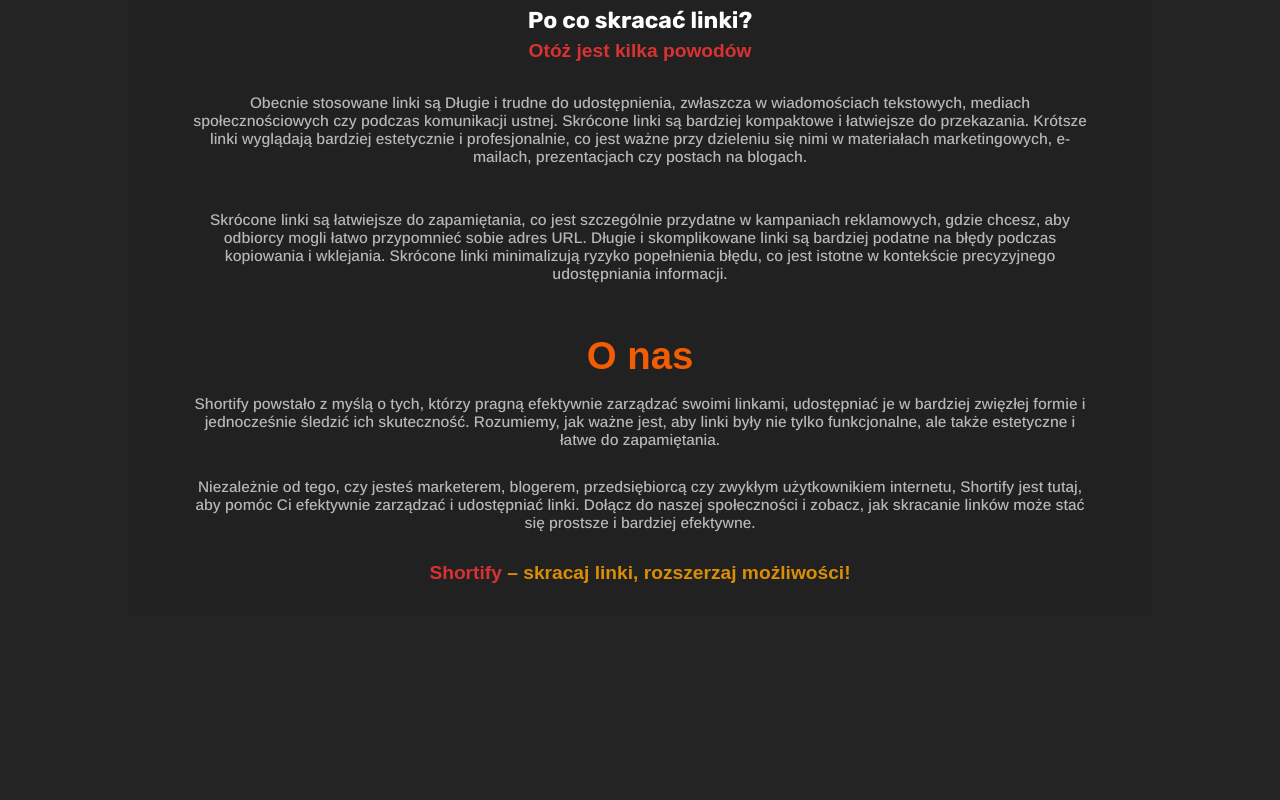
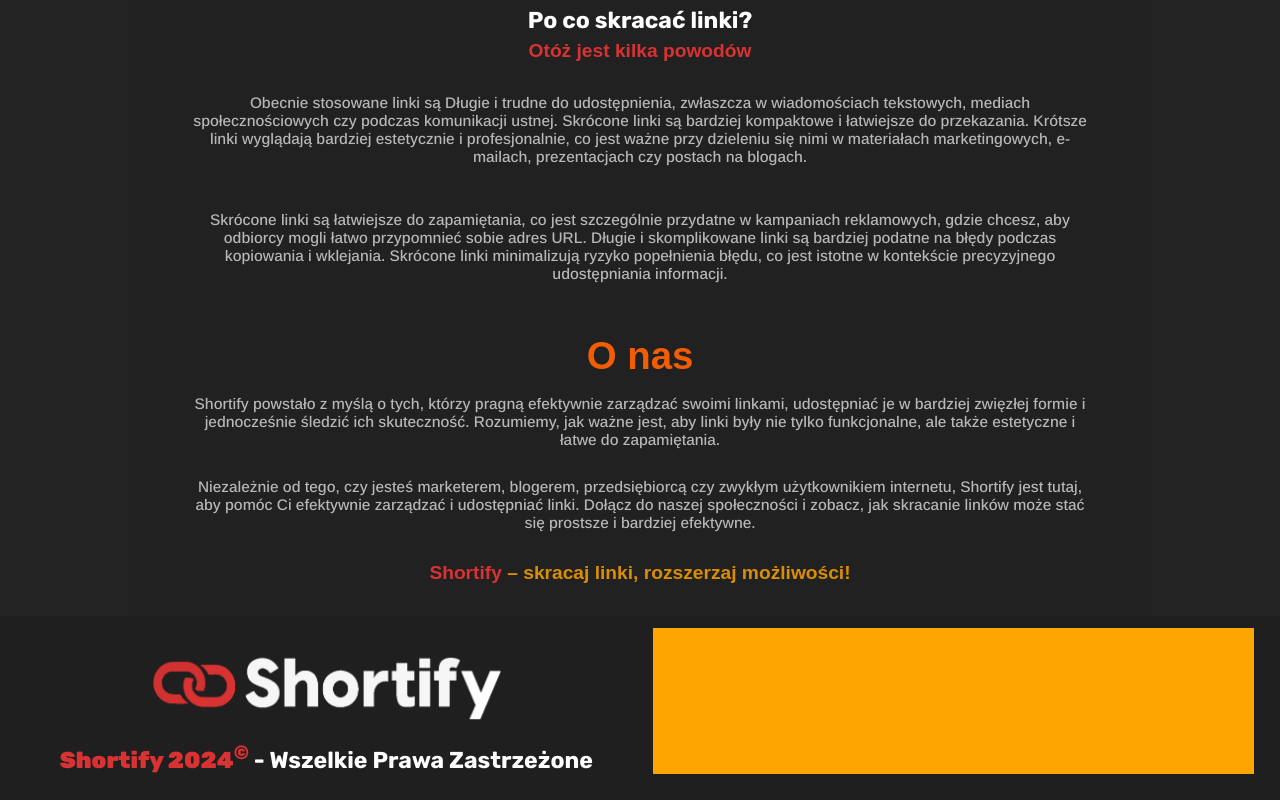
Before and after one commit to Rosiu2137/Shortify, a React (Create React App) app: page / in a window 1280 px wide. Shown: the part 862-1662 px from the top of the page. Before the commit the page ends 1478 px from the top, so only its background shows below. Built offline with nearby package versions, Linux system fonts and the light colour scheme; a web font is replaced by a local one.

Commit message:
Stworzenie stopki z logo

```diff
--- a/src/App.js
+++ b/src/App.js
@@ -6,6 +6,7 @@
 import About from './components/articles/about';
 import Nav from './components/nav/nav';
 import Welcome from './components/welcome/welcome';
+import Footer from './components/footer/footer';
 
 function App() {
   return (
@@ -33,9 +34,13 @@
 
             <About />
 
+
         </main>
+            <Footer />
     </div>
   );
 }
 
 export default App;
+
+// dodac animacje do jak to działa
--- /dev/null
+++ b/src/components/footer/footer.js
@@ -0,0 +1,28 @@
+import styles from './footer.module.css'
+import img from '../../assets/img/shortifyLogo.png'
+function Footer()
+{
+
+    const getYear = ()=>
+    {
+        const date = new Date()
+        return date.getFullYear()
+    }
+
+    return(
+        <footer className={styles.footer}>
+
+            <div className={styles.logo}>
+                <img src={img}/>
+                <h2><mark>Shortify {getYear()}<sup>&#169;</sup></mark> - Wszelkie Prawa Zastrzeżone</h2>
+            </div>
+
+            <div className={styles.docs}>
+
+            </div>
+
+        </footer>
+    )
+}
+
+export default Footer
--- /dev/null
+++ b/src/components/footer/footer.module.css
@@ -0,0 +1,35 @@
+.footer
+{
+    width:100%;
+    display: grid;
+    grid-template-columns: 1fr 1fr;
+    gap:2rem;
+    padding: 1rem 2rem 2rem 2rem;
+    background-color: #1f1f1f;
+}
+.logo
+{
+    display: flex;
+    flex-direction: column;
+    align-items: center;
+}
+.logo>img
+{
+    width:60%;
+}
+.logo>h2
+{
+    font-size: 1.8rem;
+    font-weight: 700;
+}
+.logo>h2>mark>sup,
+.logo>h2>mark
+{
+    background: none;
+    color: #D93232;
+    font-weight: 900;
+}
+.docs
+{
+    background-color: orange;
+}
--- a/src/components/linkArticle/linkArticle.module.css
+++ b/src/components/linkArticle/linkArticle.module.css
@@ -13,7 +13,6 @@
     text-align: center;
     font-size: 3rem;
     font-weight: 900;
-    color: #D98E04;
     color: white;
 
 
```
